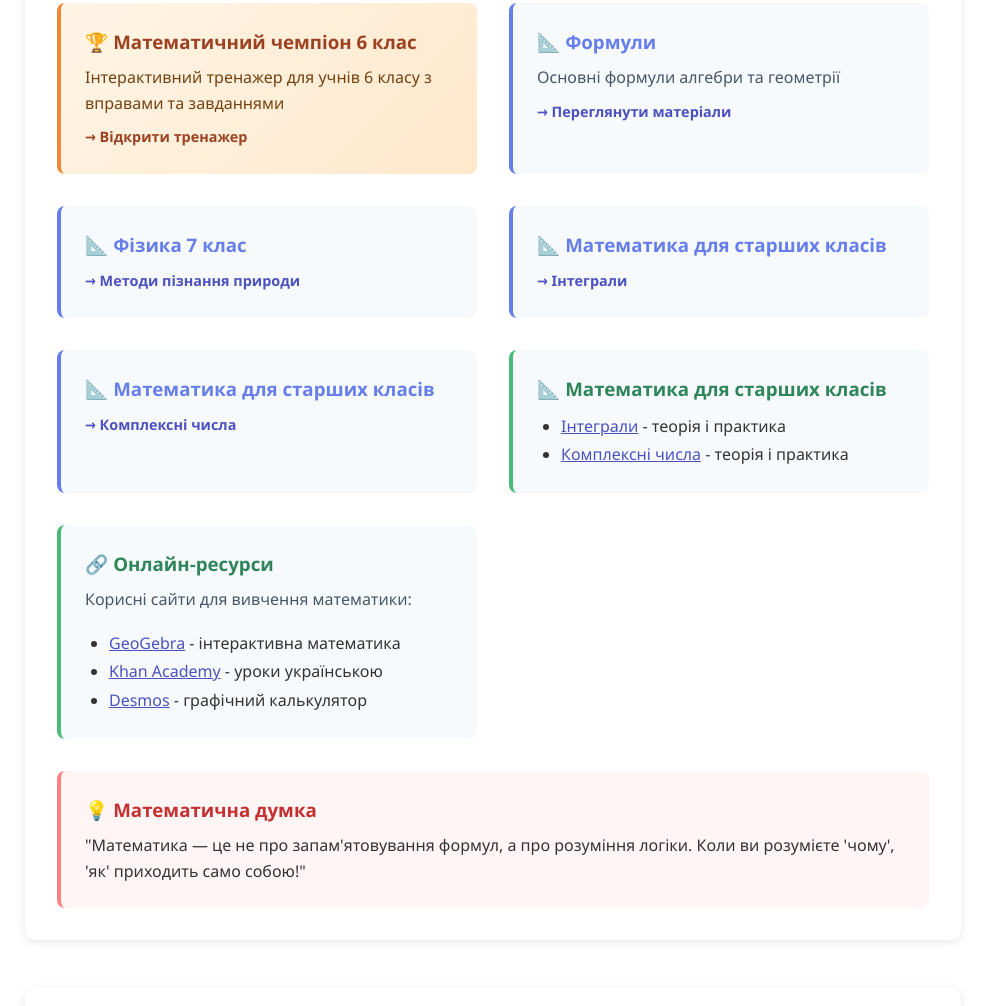
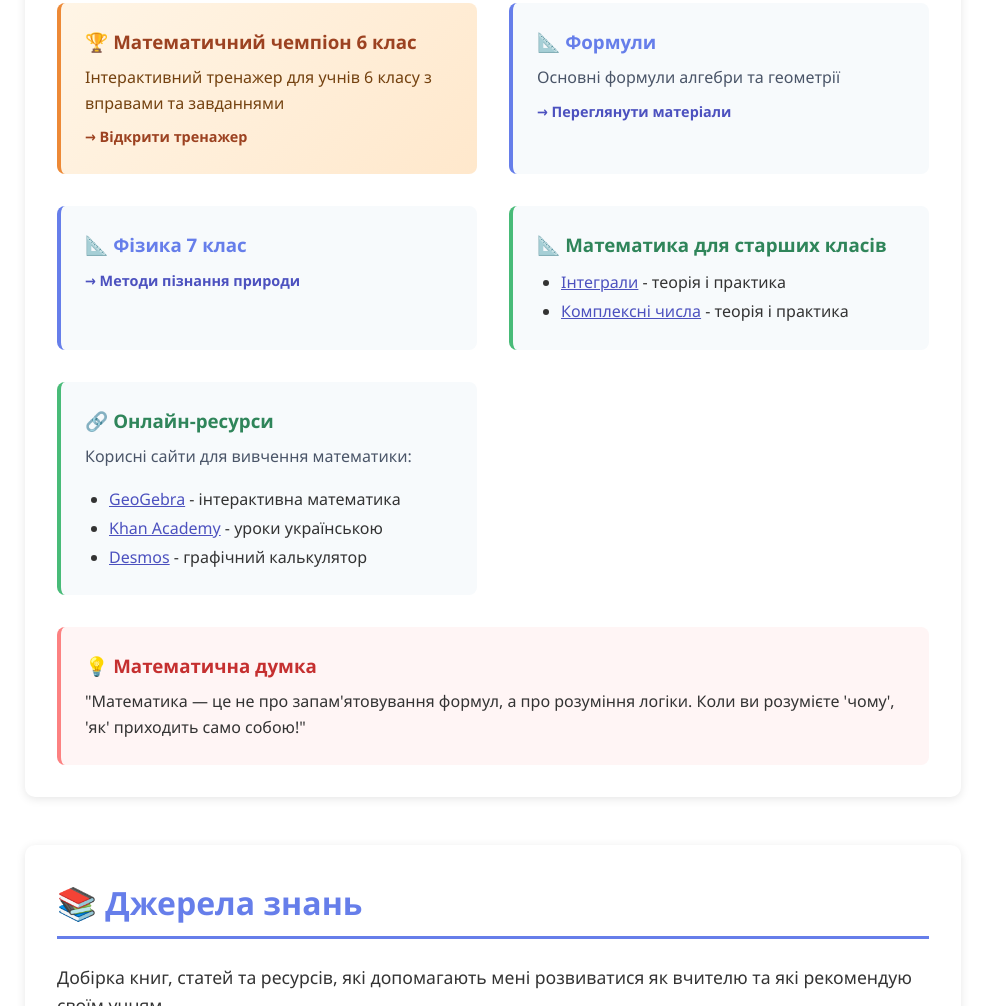
Before and after one commit to dmytro-sych-1998/dmytro-sych-1998.github.io, a plain HTML site: page index.html in a window 1280 px wide. Shown: the part 4404-5410 px from the top of the page, without its empty margins (147-1132 px from the left). Drawn offline with Linux system fonts and the light colour scheme.

Commit message:
Update index.html

```diff
--- a/index.html
+++ b/index.html
@@ -950,21 +950,6 @@
                     <span class="resource-link">→ Методи пізнання природи</span>
                 </a>
 
-<a href="newspaper/Integraly_Povnyi_Konspekt_Sych_Dmytro_21_storinok.pdf"
-   target="_blank"
-   rel="noopener noreferrer"
-   class="resource-card">
-    <h3>📐 Математика для старших класів</h3>
-    <span class="resource-link">→ Інтеграли</span>
-</a>
-
-<a href="newspaper/Комплексні_числа_візуальний_посібник.pdf"
-   target="_blank"
-   rel="noopener noreferrer"
-   class="resource-card">
-    <h3>📐 Математика для старших класів</h3>
-    <span class="resource-link">→ Комплексні числа</span>
-</a>
 
             <div class="resource-card" style="cursor: default; border-left-color: #48bb78;">
                     <h3 style="color: #2f855a;">📐 Математика для старших класів</h3>
```
